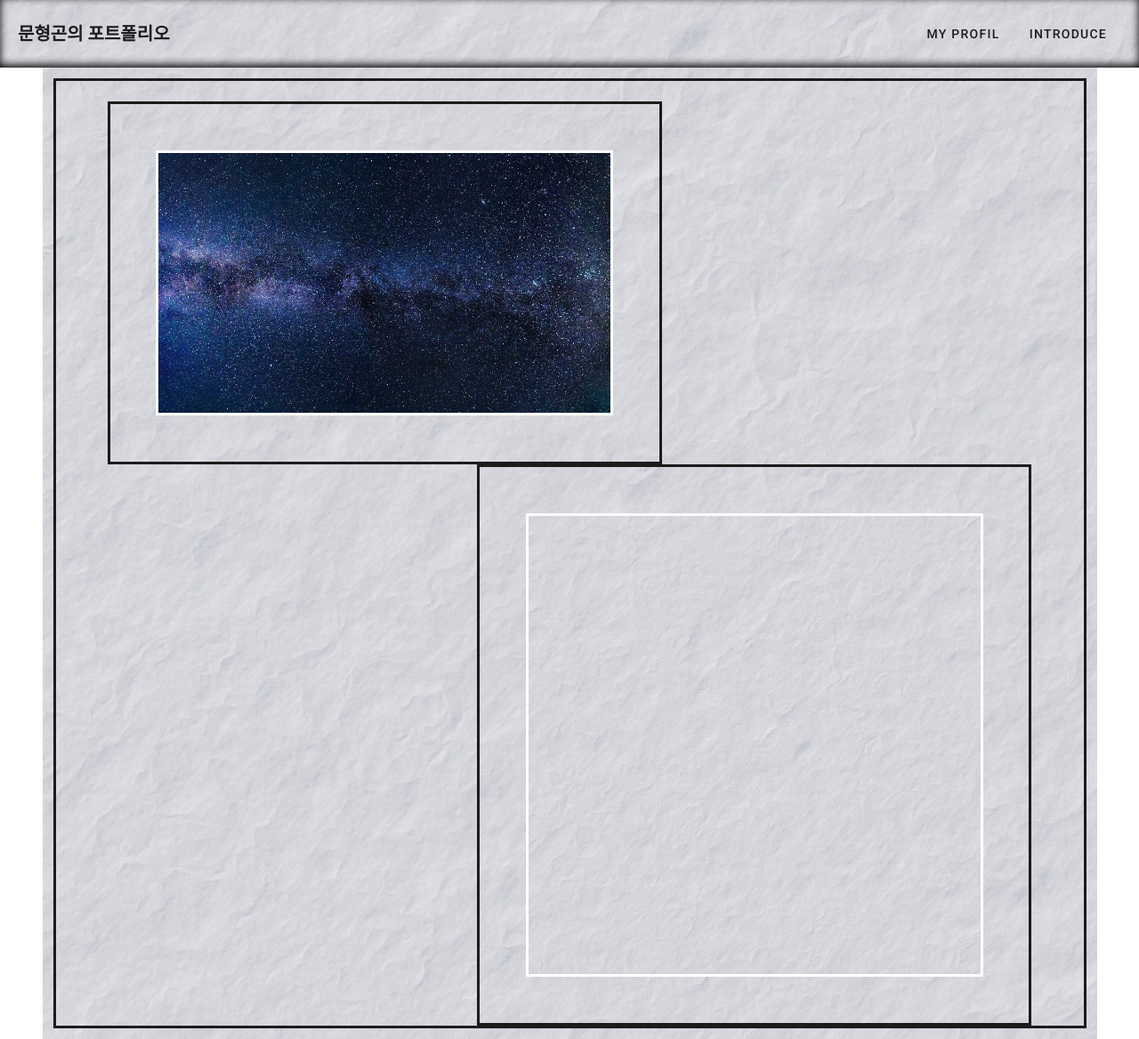
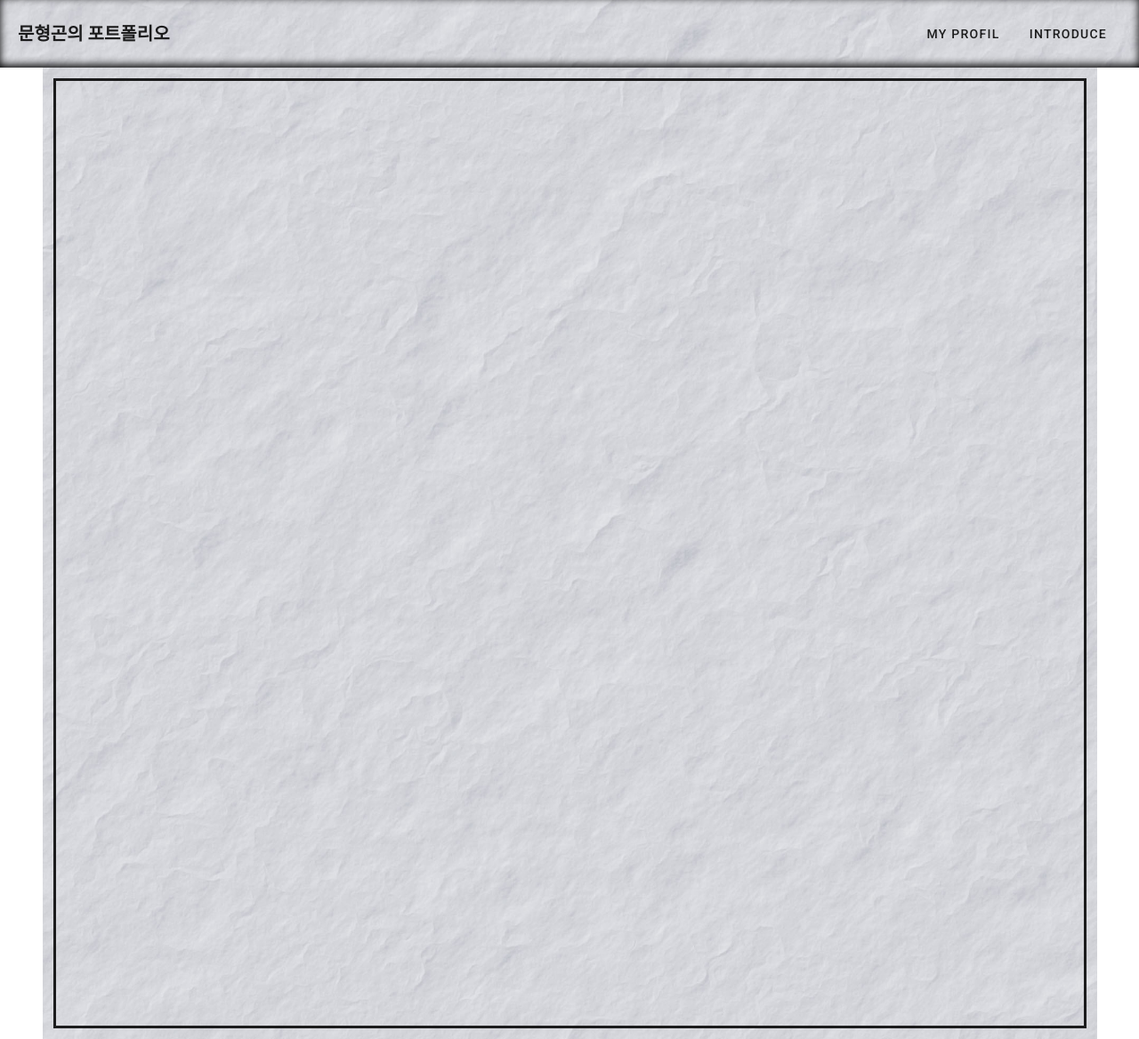
Before and after one commit to fullgon/vuePortpolio, a Vue app: page /character in a window 1280 px wide. Shown: the whole page at 89% size. Built offline with nearby package versions, Linux system fonts and the light colour scheme.

Commit message:
추가 : zoom-in-up 애니메이션 추가

```diff
--- a/src/views/catagory/Character.vue
+++ b/src/views/catagory/Character.vue
@@ -1,11 +1,11 @@
 <template>
   <div class="container" style="background-image: url(image/headerPaper.jpg)">
     <v-layout class="image-container" wrap>
-      <div class="image-box">
+      <div class="image-box" data-aos="zoom-in-up">
         <img class="img" src="image/top1.jpg" />
       </div>
 
-      <div class="image-box-right">
+      <div class="image-box-right" data-aos="zoom-in-up">
         <img class="img" src="image/headerPaper.jpg" />
       </div>
     </v-layout>
```
